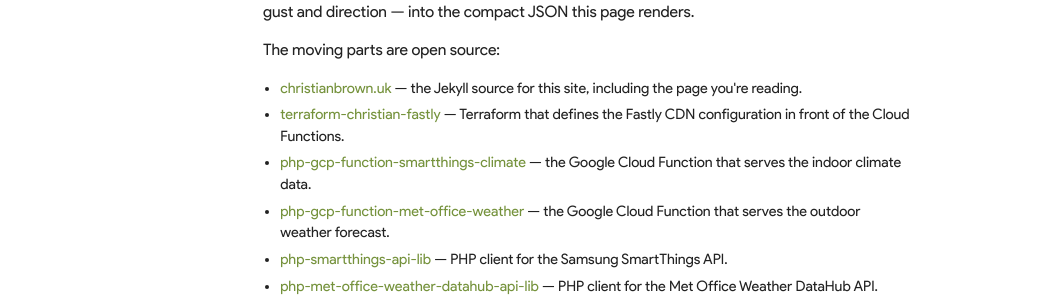
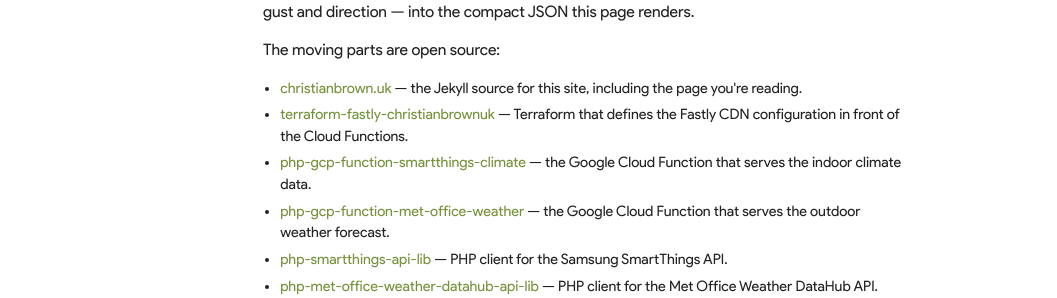
Before and after one commit to christianjbrown/christianbrown.uk, a Jekyll site: the page built from smart-home.html, in a window 1280 px wide. Shown: the part 1129-1427 px from the top of the page, without its empty margins (53-1110 px from the left). Built offline with Jekyll 4.4.1, drawn with Linux system fonts in a browser that asks for light colours.

Commit message:
smart-home: update Fastly Terraform repo link for the rename (#33)
Points the "How it works" list at the renamed
terraform-fastly-christianbrownuk repository.

```diff
--- a/smart-home.html
+++ b/smart-home.html
@@ -44,7 +44,7 @@
                     <p>The moving parts are open source:</p>
                     <ul>
                         <li><a href="https://github.com/christianjbrown/christianbrown.uk" target="_blank">christianbrown.uk</a> — the Jekyll source for this site, including the page you're reading.</li>
-                        <li><a href="https://github.com/christianjbrown/terraform-christian-fastly" target="_blank">terraform-christian-fastly</a> — Terraform that defines the Fastly CDN configuration in front of the Cloud Functions.</li>
+                        <li><a href="https://github.com/christianjbrown/terraform-fastly-christianbrownuk" target="_blank">terraform-fastly-christianbrownuk</a> — Terraform that defines the Fastly CDN configuration in front of the Cloud Functions.</li>
                         <li><a href="https://github.com/christianjbrown/php-gcp-function-smartthings-climate" target="_blank">php-gcp-function-smartthings-climate</a> — the Google Cloud Function that serves the indoor climate data.</li>
                         <li><a href="https://github.com/christianjbrown/php-gcp-function-met-office-weather" target="_blank">php-gcp-function-met-office-weather</a> — the Google Cloud Function that serves the outdoor weather forecast.</li>
                         <li><a href="https://github.com/christianjbrown/php-smartthings-api-lib" target="_blank">php-smartthings-api-lib</a> — PHP client for the Samsung SmartThings API.</li>
```
